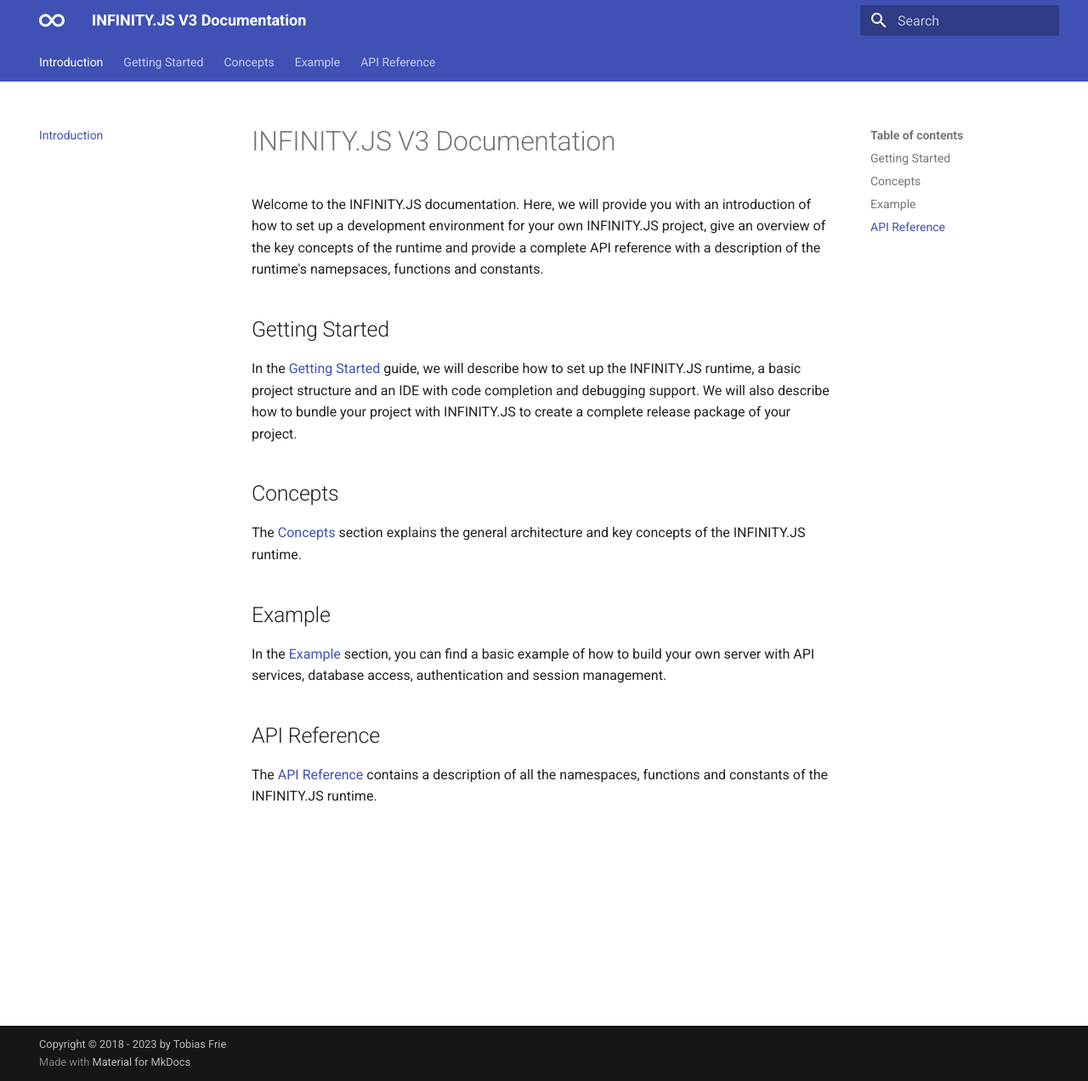
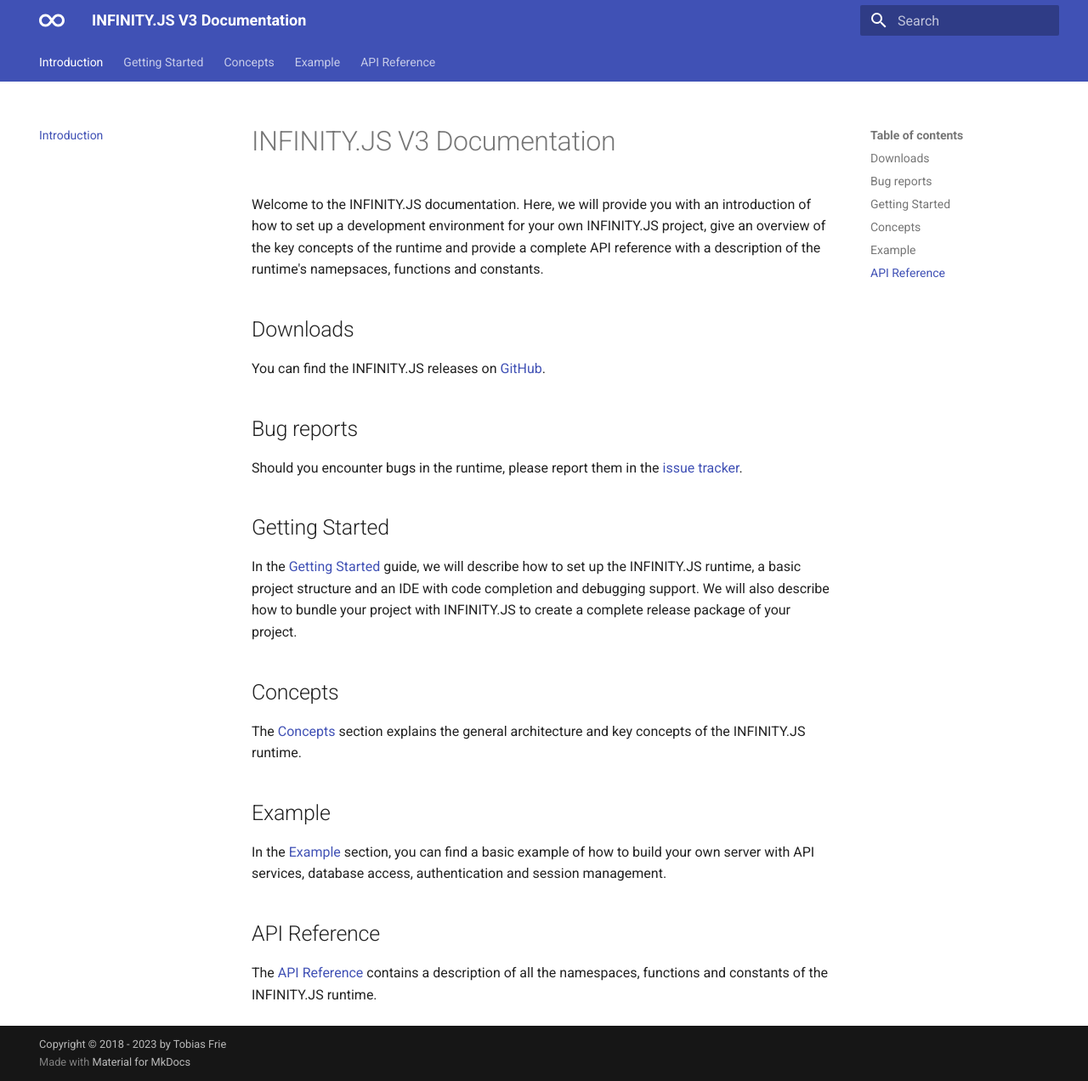
Before and after one commit to Hervar77/infinity-doc, an MkDocs documentation site: the page built from mkdocs/index.md, in a window 1280 px wide and 1272 px high. Shown: the whole window at 85% size. Built offline with MkDocs 1.6.1 and Material for MkDocs 9.7.7, drawn with Linux system fonts in a browser that asks for light colours.

Commit message:
Added links to the GitHub releases and issue tracker to the index page

```diff
--- a/mkdocs/index.md
+++ b/mkdocs/index.md
@@ -1,6 +1,14 @@
 # INFINITY.JS V3 Documentation
 
 Welcome to the INFINITY.JS documentation. Here, we will provide you with an introduction of how to set up a development environment for your own INFINITY.JS project, give an overview of the key concepts of the runtime and provide a complete API reference with a description of the runtime's namepsaces, functions and constants.
+
+## Downloads
+
+You can find the INFINITY.JS releases on [GitHub](https://github.com/Hervar77/infinity-js/releases).
+
+## Bug reports
+
+Should you encounter bugs in the runtime, please report them in the [issue tracker](https://github.com/Hervar77/infinity-js/issues).
 
 ## Getting Started
 
```
